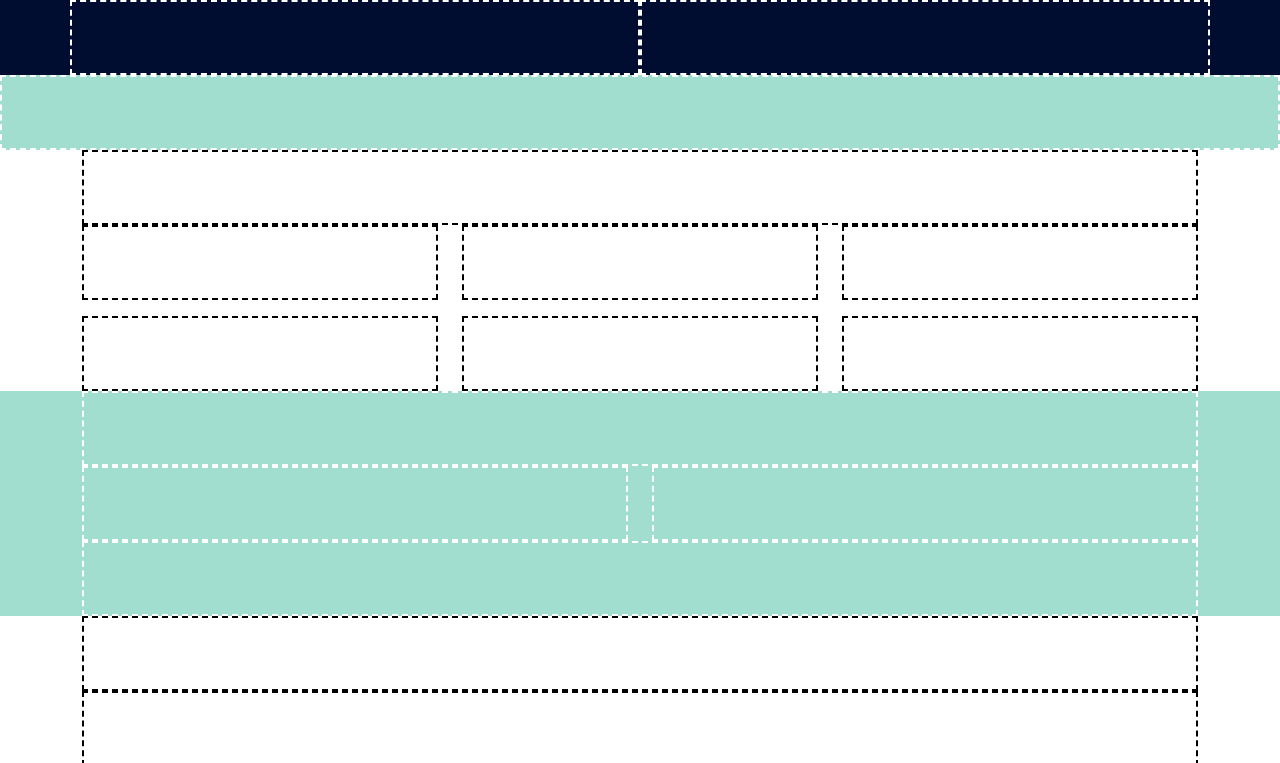
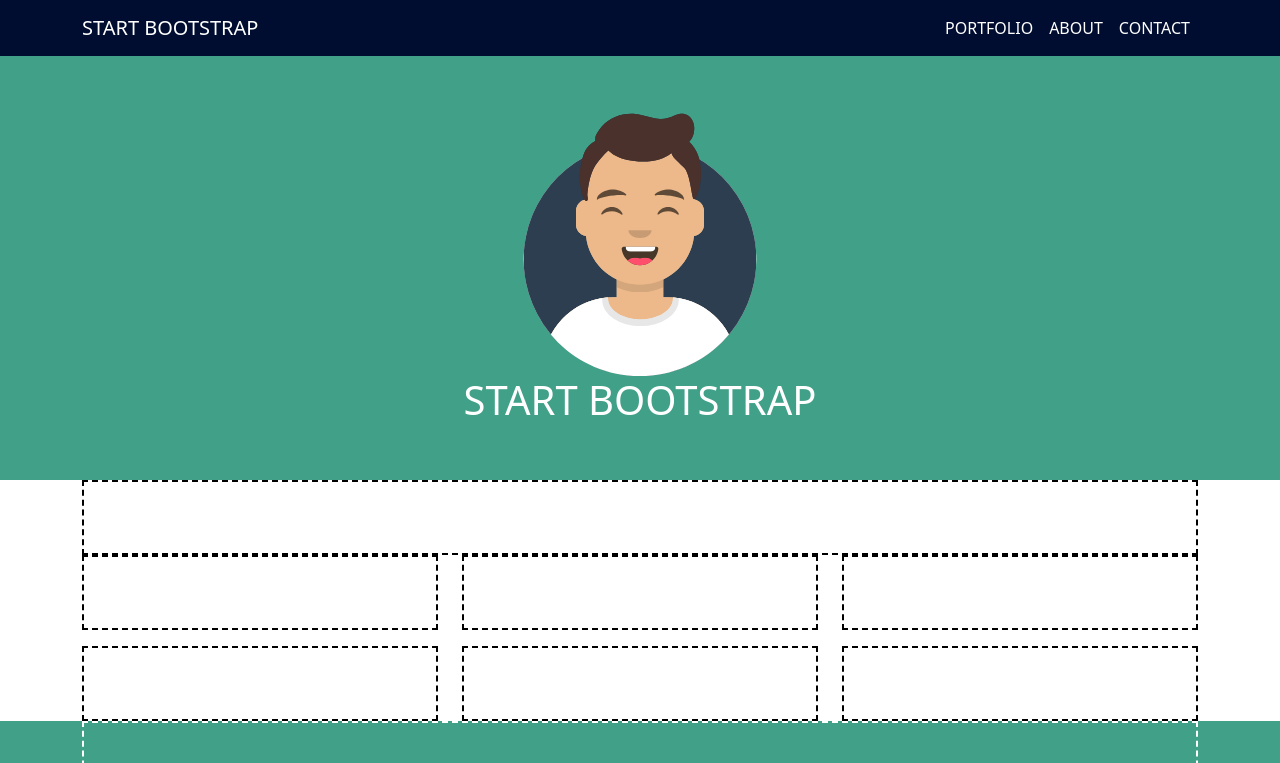
Before and after one commit to GiacomoAccardi/html-css-bootstrap-freelancer, a plain HTML site: page index.html in a window 1280 px wide. Shown: the top 763 px of the page. Drawn offline with nearby package versions, Linux system fonts and the light colour scheme.

Commit message:
[feat] header now has a fully stilized and responsive navbar

```diff
--- a/css/style.css
+++ b/css/style.css
@@ -27,10 +27,13 @@ Styling
 }
 
 .bg-bool-azure{
-    background-color: #A1DECF;
+    background-color: #41a088;
 }
-
 
 .bg-blu{
     background-color: #0c3092;
 }
+
+.user-section img{
+    width: 20%
+}
--- a/index.html
+++ b/index.html
@@ -8,6 +8,7 @@
     <!--links-->
     <link href="https://cdn.jsdelivr.net/npm/bootstrap@5.3.3/dist/css/bootstrap.min.css" rel="stylesheet" integrity="sha384-QWTKZyjpPEjISv5WaRU9OFeRpok6YctnYmDr5pNlyT2bRjXh0JMhjY6hW+ALEwIH" crossorigin="anonymous">
     <link rel="stylesheet" href="./css/style.css">
+    <link rel="stylesheet" href="https://cdnjs.cloudflare.com/ajax/libs/font-awesome/6.5.2/css/all.min.css" integrity="sha512-SnH5WK+bZxgPHs44uWIX+LLJAJ9/2PkPKZ5QiAj6Ta86w+fsb2TkcmfRyVX3pBnMFcV7oQPJkl9QevSCWr3W6A==" crossorigin="anonymous" referrerpolicy="no-referrer" />
 
 
     <title>
@@ -21,18 +22,27 @@
 
     <header>
         <!--includes navbar-->
-        <div class="navbar-section bg-boolean-blu">
-            <div class="container-md">
-                <div class="row">
-                    <div class="col-6 layouting-1">
-                        <div class="content"></div>
-                    </div>
-                    <div class="col-6 col-md-6 layouting-1">
-                        <div class="content"></div>
-                    </div>
-                </div>
+        <nav class="navbar navbar-expand-lg bg-boolean-blu">
+            <div class="container">
+              <a class="navbar-brand text-white" href="#">START BOOTSTRAP</a>
+              <button class="navbar-toggler text-white" type="button" data-bs-toggle="collapse" data-bs-target="#navbarSupportedContent" aria-controls="navbarSupportedContent" aria-expanded="false" aria-label="Toggle navigation">
+                <i class="fa-solid fa-bars text-white"></i>
+              </button>
+              <div class="collapse navbar-collapse" id="navbarSupportedContent">
+                    <ul class="navbar-nav ms-auto mb-2 mb-lg-0">
+                    <li class="nav-item">
+                        <a class="nav-link text-white" href="#">PORTFOLIO</a>
+                    </li>
+                    <li class="nav-item">
+                        <a class="nav-link text-white" href="#">ABOUT</a>
+                    </li>
+                    <li class="nav-item">
+                        <a class="nav-link text-white" href="#">CONTACT</a>
+                    </li>
+                    </ul>
+              </div>
             </div>
-        </div>
+          </nav>
     </header>
 
     <main>
@@ -41,7 +51,10 @@
             <div class="container-xs">
                 <div class="row">
                     <div class="col-12">
-                        <div class="content layouting-1"></div>
+                        <div class="content text-white text-center py-5">
+                            <img src="./img/avatar.svg" alt="asd">
+                            <h1>START BOOTSTRAP</h1>
+                        </div>
                     </div>
                 </div>
             </div>
@@ -148,6 +161,7 @@
 
     </footer>
 
+    <script src="https://cdn.jsdelivr.net/npm/bootstrap@5.3.3/dist/js/bootstrap.bundle.min.js" integrity="sha384-YvpcrYf0tY3lHB60NNkmXc5s9fDVZLESaAA55NDzOxhy9GkcIdslK1eN7N6jIeHz" crossorigin="anonymous"></script>
 </body>
 
 
```
